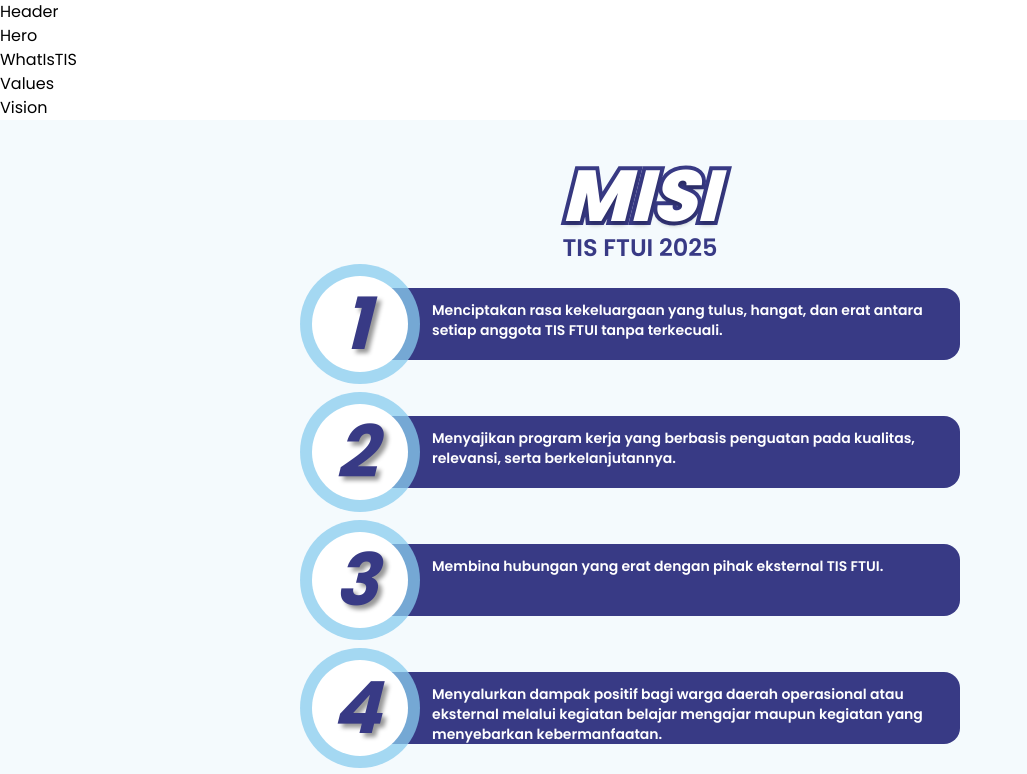
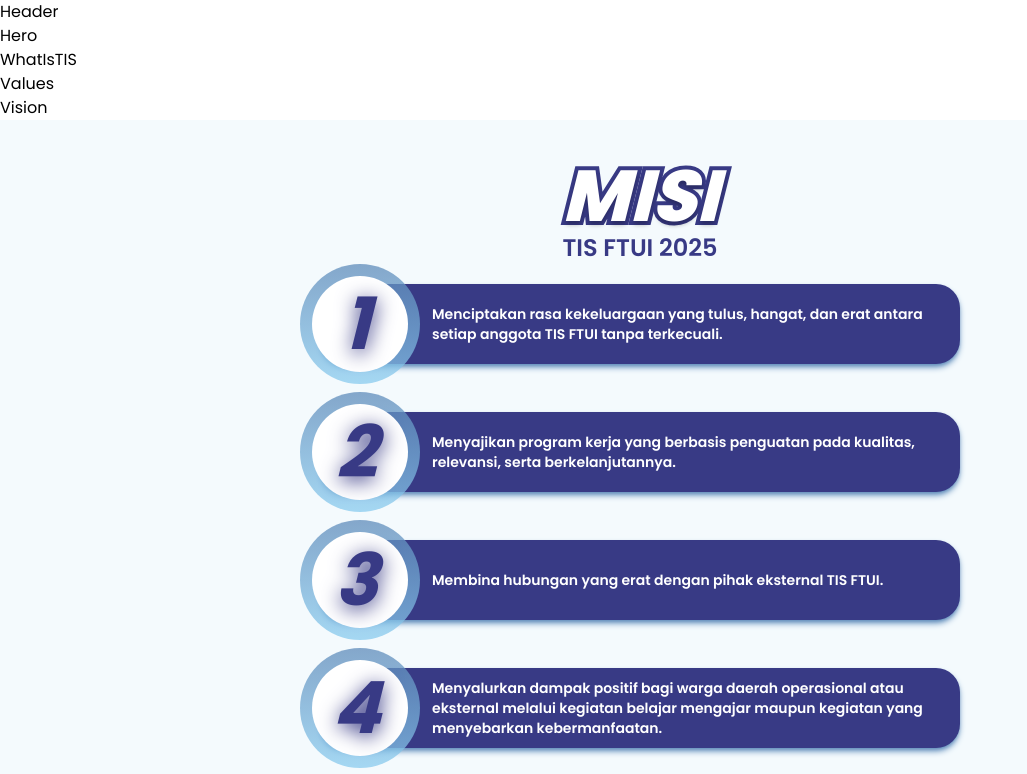
Before and after one commit to EXERCISE-FTUI/TISxExercise-2025, a Next.js app: page / in a window 1280 px wide. Shown: the top 774 px of the page, without its empty margins (0-1027 px from the left). Built offline with nearby package versions, Linux system fonts and the light colour scheme.

Commit message:
updating style in MissionList

```diff
--- a/src/sections/Mission/Mission.css
+++ b/src/sections/Mission/Mission.css
@@ -8,6 +8,6 @@
 .textstroke-white {
   -webkit-text-stroke-width: 5px;
   -webkit-text-stroke-color: #ffffff;
-  text-shadow: 4px 4px 4px rgba(0, 0, 0, 0.409);
+  text-shadow: 0px 4px 20px #383a85;
   paint-order: stroke fill;
 }
--- a/src/sections/Mission/MissionList.tsx
+++ b/src/sections/Mission/MissionList.tsx
@@ -7,18 +7,16 @@ type MissionListProps = {
 
 const MissionList = ({ order, point }: MissionListProps) => {
   return (
-    <div className="relative h-30">
-      <div className="absolute -left-5 top-0 h-full bg-skyBlue/75 rounded-full aspect-square flex items-center">
-        <div className="text-7xl bg-white font-bold mx-auto text-center w-[80%] aspect-square rounded-full my-auto italic pe-[8px] textstroke-white text-navyPurple flex items-center">
-          <p className="w-full">{order}</p>
+    <div className="relative flex h-30">
+      <div className="absolute -left-5 top-0 h-full bg-linear-to-t from-skyBlue/75 to-softBlue/75 rounded-full aspect-square flex items-center">
+        <div className="text-7xl bg-white font-bold mx-auto text-center w-[80%] aspect-square rounded-full my-auto italic pe-[8px] text-navyPurple flex items-center">
+          <p className="w-full textstroke-white">{order}</p>
         </div>
       </div>
 
-      <div className="w-full flex items-center justify-center h-full">
-        <p className="text-white h-[60%] w-full bg-navyPurple font-semibold p-3 ps-28 rounded-2xl text-sm my-auto">
-          {point}
-        </p>
-      </div>
+      <div className="w-full flex h-8/12 my-auto bg-navyPurple font-semibold ps-28 p-3  rounded-3xl items-center shadow-softBlue shadow-md">
+        <p className="text-white text-sm">{point}</p>
+          </div>
     </div>
   );
 };
```
